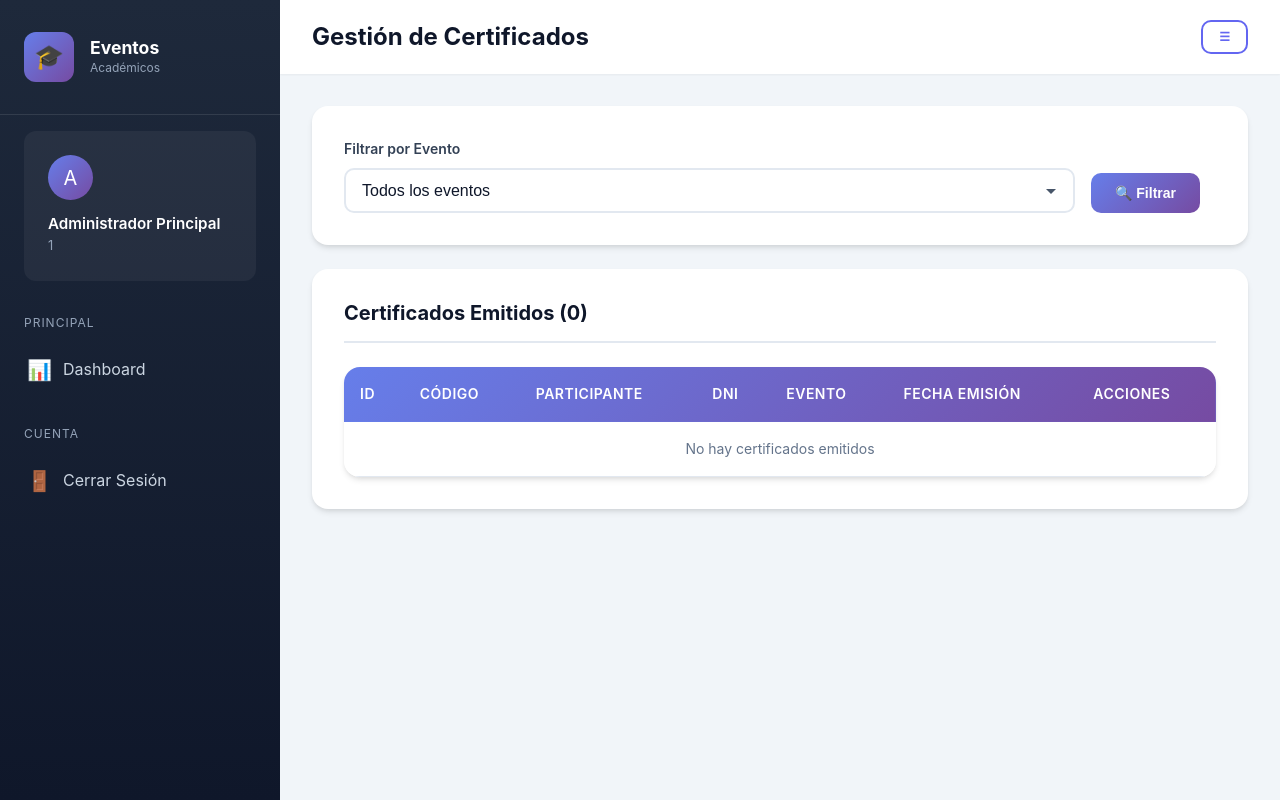
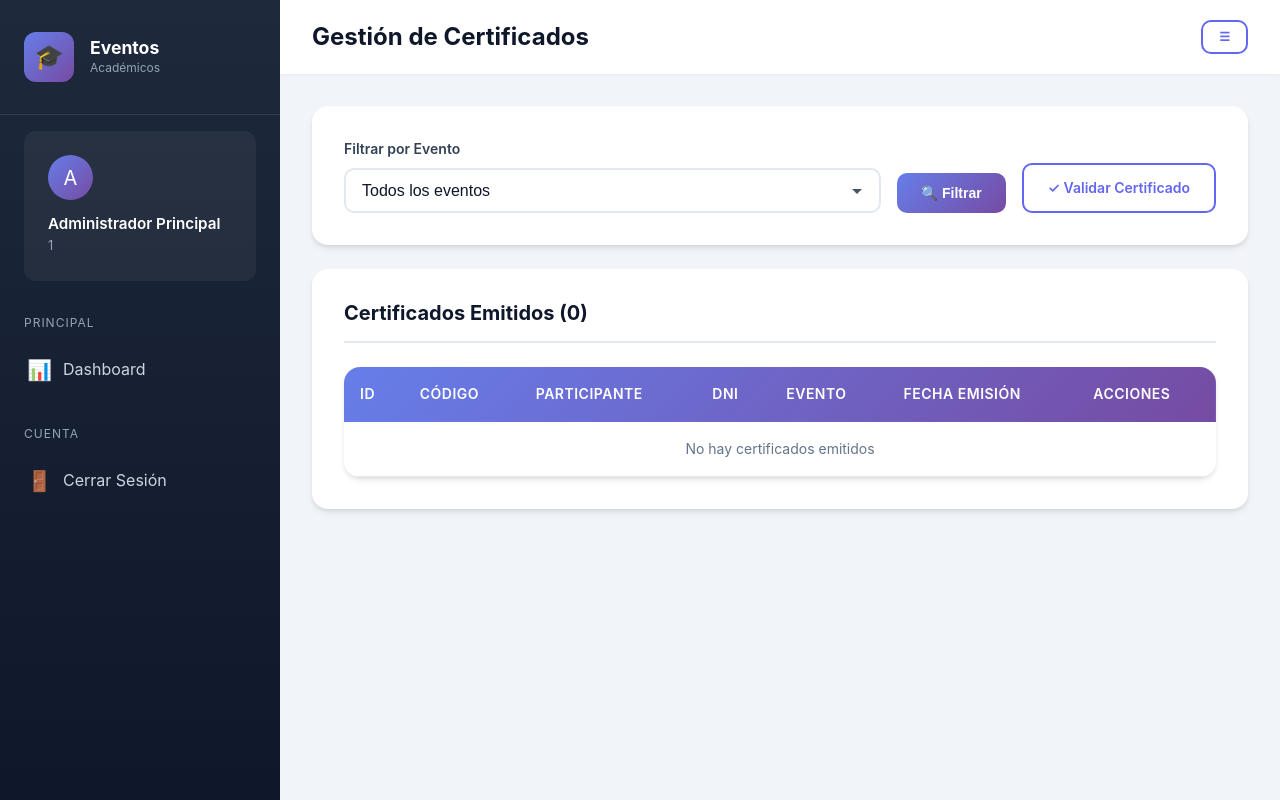
Before and after one commit to gaboparadatrigo1996/proyecto_final_SBD, a PHP site: page /proyectoBDv2/modules/certificados/index.php in a window 1280 px wide. Run offline with PHP 8.4, Linux system fonts and the light colour scheme; a user stored in the database is signed in; data that the repository does not hold is empty.

Commit message:
UI: Mover botón de validar certificado a la barra de herramientas principal

```diff
--- a/modules/certificados/index.php
+++ b/modules/certificados/index.php
@@ -65,6 +65,10 @@ include '../../includes/header.php';
 
             <button type="submit" class="btn btn-primary">🔍 Filtrar</button>
 
+            <a href="validar.php" class="btn btn-outline" target="_blank">
+                ✓ Validar Certificado
+            </a>
+
             <?php if ($pendientes > 0): ?>
                 <a href="generar.php" class="btn btn-success">
                     ⚡ Generar Certificados Pendientes (<?php echo $pendientes; ?>)
@@ -119,9 +123,6 @@ include '../../includes/header.php';
                                         <a href="descargar.php?id=<?php echo $cert['id_certificado']; ?>" class="btn btn-sm btn-primary" title="Descargar PDF">
                                             📄 PDF
                                         </a>
-                                        <a href="validar.php?codigo=<?php echo urlencode($cert['codigo_validacion']); ?>" class="btn btn-sm btn-success" title="Validar" target="_blank">
-                                            ✓ Validar
-                                        </a>
                                     </div>
                                 </td>
                             </tr>
```
